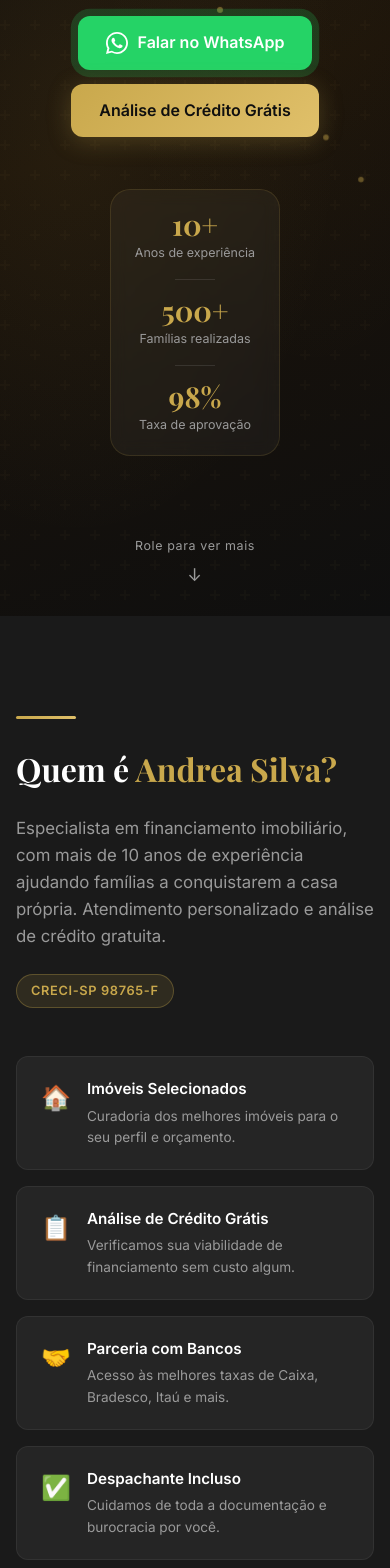
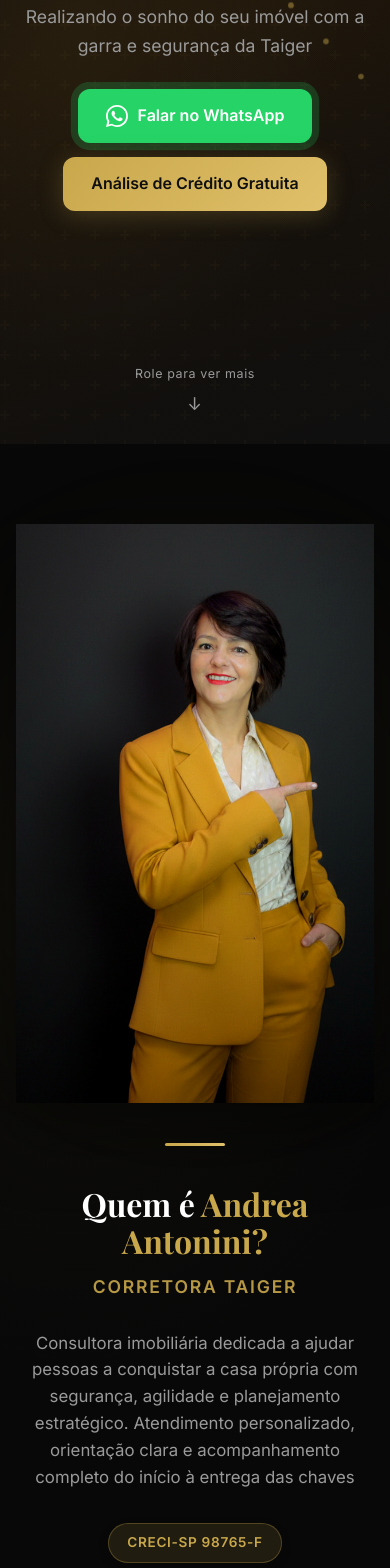
Before and after one commit to llgsxx/andrea-corretora, a React (Vite) app: page / in a window 390 px wide. Shown: the part 400-1968 px from the top of the page. Built offline with nearby package versions, Linux system fonts and the light colour scheme.

Commit message:
Refatoração visual, atualização de contatos e inclusão de logo oficial

```diff
--- a/src/components/About.css
+++ b/src/components/About.css
@@ -1,19 +1,76 @@
 .about {
     padding: 100px 0;
-    background: var(--dark-2);
+    /* Um preto mais profundo e rico para destacar as cores da foto */
+    background-color: #080808;
+    background-image: radial-gradient(circle at 20% 50%, rgba(201, 168, 76, 0.03) 0%, transparent 50%);
+    overflow: hidden;
+    position: relative;
 }
 
 .about__inner {
     display: grid;
-    grid-template-columns: 1fr 1fr;
-    gap: 72px;
-    align-items: start;
+    grid-template-columns: 1fr 1.2fr;
+    gap: 80px;
+    align-items: center;
+}
+
+.about__image-container {
+    position: relative;
+    display: flex;
+    justify-content: center;
+    align-items: center;
+}
+
+/* Efeito de luz/aura atrás da imagem - MAIS SUAVE */
+.about__image-container::before {
+    content: '';
+    position: absolute;
+    width: 150%;
+    height: 150%;
+    background: radial-gradient(circle, rgba(201, 168, 76, 0.08) 0%, transparent 70%);
+    z-index: 0;
+    pointer-events: none;
+    filter: blur(20px);
+}
+
+.about__image {
+    position: relative;
+    z-index: 1;
+    width: 100%;
+    max-width: 550px;
+    height: auto;
+    object-fit: cover;
+    filter:
+        brightness(1.02) contrast(1.05) saturate(1.05) drop-shadow(0 15px 40px rgba(0, 0, 0, 0.6));
+    transition: transform 0.8s cubic-bezier(0.2, 1, 0.3, 1),
+        filter 0.8s ease;
+    will-change: transform, filter;
+}
+
+.about__image:hover {
+    transform: scale(1.01) translateY(-8px);
+    filter:
+        brightness(1.08) contrast(1.08) saturate(1.15) drop-shadow(0 25px 60px rgba(201, 168, 76, 0.12));
+}
+
+.about__codename {
+    font-size: 1.1rem;
+    font-weight: 700;
+    color: var(--gold);
+    text-transform: uppercase;
+    letter-spacing: 0.1em;
+    margin-top: -10px;
+    margin-bottom: -8px;
+    /* Reduzi o gap do flex para manter próximo ao título */
+    opacity: 0.9;
 }
 
 .about__text {
     display: flex;
     flex-direction: column;
-    gap: 16px;
+    gap: 24px;
+    position: relative;
+    z-index: 1;
 }
 
 .about__badge {
@@ -21,58 +78,38 @@
     background: rgba(201, 168, 76, 0.12);
     border: 1px solid rgba(201, 168, 76, 0.3);
     color: var(--gold);
-    font-size: 0.8rem;
+    font-size: 0.85rem;
     font-weight: 600;
-    padding: 6px 14px;
+    padding: 8px 18px;
     border-radius: 99px;
     letter-spacing: 0.05em;
     margin-top: 8px;
     width: fit-content;
+    box-shadow: 0 4px 12px rgba(0, 0, 0, 0.1);
 }
 
-.about__features {
-    display: flex;
-    flex-direction: column;
-    gap: 16px;
+@media (max-width: 1100px) {
+    .about__inner {
+        grid-template-columns: 1fr;
+        gap: 60px;
+        text-align: center;
+    }
+
+    .about__text {
+        align-items: center;
+    }
+
+    .about__image {
+        max-width: 450px;
+    }
 }
 
-.about__feature-card {
-    display: flex;
-    align-items: flex-start;
-    gap: 16px;
-    padding: 20px 24px;
-    background: var(--dark-3);
-    border: 1px solid rgba(255, 255, 255, 0.06);
-    border-radius: var(--radius);
-    transition: var(--transition);
-}
+@media (max-width: 768px) {
+    .about {
+        padding: 80px 0;
+    }
 
-.about__feature-card:hover {
-    border-color: rgba(201, 168, 76, 0.3);
-    transform: translateX(4px);
-}
-
-.about__feature-icon {
-    font-size: 1.5rem;
-    flex-shrink: 0;
-    margin-top: 2px;
-}
-
-.about__feature-title {
-    font-size: 0.95rem;
-    font-weight: 600;
-    color: var(--white);
-    margin-bottom: 4px;
-}
-
-.about__feature-desc {
-    font-size: 0.85rem;
-    color: var(--text-muted);
-}
-
-@media (max-width: 900px) {
     .about__inner {
-        grid-template-columns: 1fr;
-        gap: 48px;
+        gap: 40px;
     }
 }
--- a/src/components/About.tsx
+++ b/src/components/About.tsx
@@ -1,36 +1,22 @@
 import React from 'react';
 import { BROKER } from '../constants';
+import brokerImg from '../assets/Gemini_Generated_Image_gmaflkgmaflkgmaf.png';
 import './About.css';
-
-const features = [
-    { icon: '🏠', title: 'Imóveis Selecionados', desc: 'Curadoria dos melhores imóveis para o seu perfil e orçamento.' },
-    { icon: '📋', title: 'Análise de Crédito Grátis', desc: 'Verificamos sua viabilidade de financiamento sem custo algum.' },
-    { icon: '🤝', title: 'Parceria com Bancos', desc: 'Acesso às melhores taxas de Caixa, Bradesco, Itaú e mais.' },
-    { icon: '✅', title: 'Despachante Incluso', desc: 'Cuidamos de toda a documentação e burocracia por você.' },
-];
 
 export const About: React.FC = () => (
     <section className="about" id="sobre">
         <div className="container about__inner">
+            <div className="about__image-container">
+                <img src={brokerImg} alt={BROKER.brokerName} className="about__image" />
+            </div>
             <div className="about__text">
                 <div className="gold-line" />
                 <h2 className="section-title">
                     Quem é <span>{BROKER.brokerName}?</span>
                 </h2>
+                <div className="about__codename">{BROKER.codename}</div>
                 <p className="section-subtitle">{BROKER.description}</p>
                 <div className="about__badge">{BROKER.creci}</div>
-            </div>
-
-            <div className="about__features">
-                {features.map((f, i) => (
-                    <div className="about__feature-card" key={i}>
-                        <div className="about__feature-icon">{f.icon}</div>
-                        <div>
-                            <h4 className="about__feature-title">{f.title}</h4>
-                            <p className="about__feature-desc">{f.desc}</p>
-                        </div>
-                    </div>
-                ))}
             </div>
         </div>
     </section>
--- a/src/components/CreditForm.tsx
+++ b/src/components/CreditForm.tsx
@@ -12,6 +12,7 @@
     valorImovel: string;
     tipoImovel: string;
     temFGTS: string;
+    regiao: string;
 }
 
 // ── Masks ─────────────────────────────────────────────────────────────────────
@@ -43,6 +44,7 @@
         `📋 *CPF:* ${data.cpf}`,
         `📱 *Telefone:* ${data.telefone}`,
         `📧 *E-mail:* ${data.email}`,
+        `📍 *Região de Interesse:* ${data.regiao}`,
         `💵 *Renda Mensal:* ${data.renda}`,
         `🏡 *Valor do Imóvel:* ${data.valorImovel}`,
         `🏗️ *Tipo de Imóvel:* ${data.tipoImovel}`,
@@ -62,7 +64,7 @@
 
 const INITIAL: FormData = {
     nome: '', cpf: '', telefone: '', email: '',
-    renda: '', valorImovel: '', tipoImovel: '', temFGTS: '',
+    renda: '', valorImovel: '', tipoImovel: '', temFGTS: '', regiao: '',
 };
 
 export const CreditForm: React.FC = () => {
@@ -111,7 +113,7 @@
                 <div className="credit__header">
                     <div className="gold-line" />
                     <h2 className="section-title">
-                        Análise de <span>Crédito Grátis</span>
+                        Análise de <span>Crédito Gratuita</span>
                     </h2>
                     <p className="section-subtitle">
                         Preencha o formulário abaixo e receba uma análise rápida da sua capacidade de
@@ -148,19 +150,34 @@
                                 <input id="email" name="email" type="email" placeholder="joao@email.com" value={form.email} onChange={handle} />
                             </div>
                         </div>
+
                         {/* Row 3 */}
                         <div className="credit__row">
+                            <div className="credit__field">
+                                <label htmlFor="regiao">Região de Busca (apenas SP) *</label>
+                                <select id="regiao" name="regiao" required value={form.regiao} onChange={handle}>
+                                    <option value="">Selecione a região...</option>
+                                    <option value="São Paulo - Zona Sul">São Paulo - Zona Sul</option>
+                                    <option value="São Paulo - Zona Leste">São Paulo - Zona Leste</option>
+                                    <option value="São Paulo - Zona Oeste">São Paulo - Zona Oeste</option>
+                                    <option value="São Paulo - Zona Norte">São Paulo - Zona Norte</option>
+                                    <option value="São Paulo - Centro">São Paulo - Centro</option>
+                                    <option value="ABCD / Grande SP">ABCD / Grande SP</option>
+                                    <option value="Outras regiões de SP">Outras regiões de SP</option>
+                                </select>
+                            </div>
                             <div className="credit__field">
                                 <label htmlFor="renda">Renda mensal bruta *</label>
                                 <input id="renda" name="renda" type="text" inputMode="numeric" placeholder="R$ 5.000,00" required value={form.renda} onChange={handle} />
                             </div>
+                        </div>
+
+                        {/* Row 4 */}
+                        <div className="credit__row">
                             <div className="credit__field">
                                 <label htmlFor="valorImovel">Valor do imóvel desejado *</label>
                                 <input id="valorImovel" name="valorImovel" type="text" inputMode="numeric" placeholder="R$ 300.000,00" required value={form.valorImovel} onChange={handle} />
                             </div>
-                        </div>
-                        {/* Row 4 */}
-                        <div className="credit__row">
                             <div className="credit__field">
                                 <label htmlFor="tipoImovel">Tipo de imóvel *</label>
                                 <select id="tipoImovel" name="tipoImovel" required value={form.tipoImovel} onChange={handle}>
@@ -172,6 +189,10 @@
                                     <option value="Na Planta">Na Planta / Lançamento</option>
                                 </select>
                             </div>
+                        </div>
+
+                        {/* Row 5 */}
+                        <div className="credit__row">
                             <div className="credit__field">
                                 <label htmlFor="temFGTS">Possui FGTS para uso? *</label>
                                 <select id="temFGTS" name="temFGTS" required value={form.temFGTS} onChange={handle}>
--- a/src/components/Hero.tsx
+++ b/src/components/Hero.tsx
@@ -38,25 +38,10 @@
                         <WhatsAppIcon /> Falar no WhatsApp
                     </a>
                     <a href="#credito" className="btn-gold">
-                        Análise de Crédito Grátis
+                        Análise de Crédito Gratuita
                     </a>
                 </div>
-                <div className="hero__stats animate-fade-up-delay-3">
-                    <div className="hero__stat">
-                        <span className="hero__stat-number">10+</span>
-                        <span className="hero__stat-label">Anos de experiência</span>
-                    </div>
-                    <div className="hero__stat-divider" />
-                    <div className="hero__stat">
-                        <span className="hero__stat-number">500+</span>
-                        <span className="hero__stat-label">Famílias realizadas</span>
-                    </div>
-                    <div className="hero__stat-divider" />
-                    <div className="hero__stat">
-                        <span className="hero__stat-number">98%</span>
-                        <span className="hero__stat-label">Taxa de aprovação</span>
-                    </div>
-                </div>
+
             </div>
 
             <a href="#sobre" className="hero__scroll-hint">
--- a/src/components/Navbar.tsx
+++ b/src/components/Navbar.tsx
@@ -1,5 +1,6 @@
 import React, { useState, useEffect } from 'react';
 import { BROKER } from '../constants';
+import logoImg from '../assets/WhatsApp_Image_2026-02-22_at_21.28.31-removebg-preview.png';
 import './Navbar.css';
 
 const WhatsAppIcon = () => (
@@ -31,7 +32,7 @@
         <nav className={`navbar ${scrolled ? 'navbar--scrolled' : ''}`}>
             <div className="container navbar__inner">
                 <a href="#hero" className="navbar__logo">
-                    <span className="navbar__logo-icon">🏠</span>
+                    <img src={logoImg} alt={BROKER.name} className="navbar__logo-img" />
                     <span className="navbar__logo-text">{BROKER.name}</span>
                 </a>
 
--- a/src/constants.ts
+++ b/src/constants.ts
@@ -2,13 +2,14 @@
 // Substitua pelas informações reais da corretora
 
 export const BROKER = {
-  name: 'Andrea Imóveis',
-  brokerName: 'Andrea Silva',
+  name: 'Andrea Antonini — Taiger',
+  brokerName: 'Andrea Antonini',
+  codename: 'Corretora Taiger',
   creci: 'CRECI-SP 98765-F',
-  whatsappNumber: '5511999999999', // ← Trocar pelo número real (só dígitos)
-  tagline: 'Realizando o sonho do seu imóvel com segurança e credibilidade',
+  whatsappNumber: '5511978869362', // ← Trocar pelo número real (só dígitos)
+  tagline: 'Realizando o sonho do seu imóvel com a garra e segurança da Taiger',
   description:
-    'Especialista em financiamento imobiliário, com mais de 10 anos de experiência ajudando famílias a conquistarem a casa própria. Atendimento personalizado e análise de crédito gratuita.',
+    'Consultora imobiliária dedicada a ajudar pessoas a conquistar a casa própria com segurança, agilidade e planejamento estratégico. Atendimento personalizado, orientação clara e acompanhamento completo do início à entrega das chaves',
   instagram: 'https://instagram.com/',
   email: 'contato@andreaimoveis.com.br',
   city: 'São Paulo — SP',
```
Also changed, not shown: src/components/Footer.css (+9 -0 lines), src/components/Footer.tsx (+6 -2 lines), src/components/Navbar.css (+14 -2 lines), src/assets/Gemini_Generated_Image_gmaflkgmaflkgmaf.png (added), src/assets/WhatsApp_Image_2026-02-22_at_21.28.31-removebg-preview.png (added).
